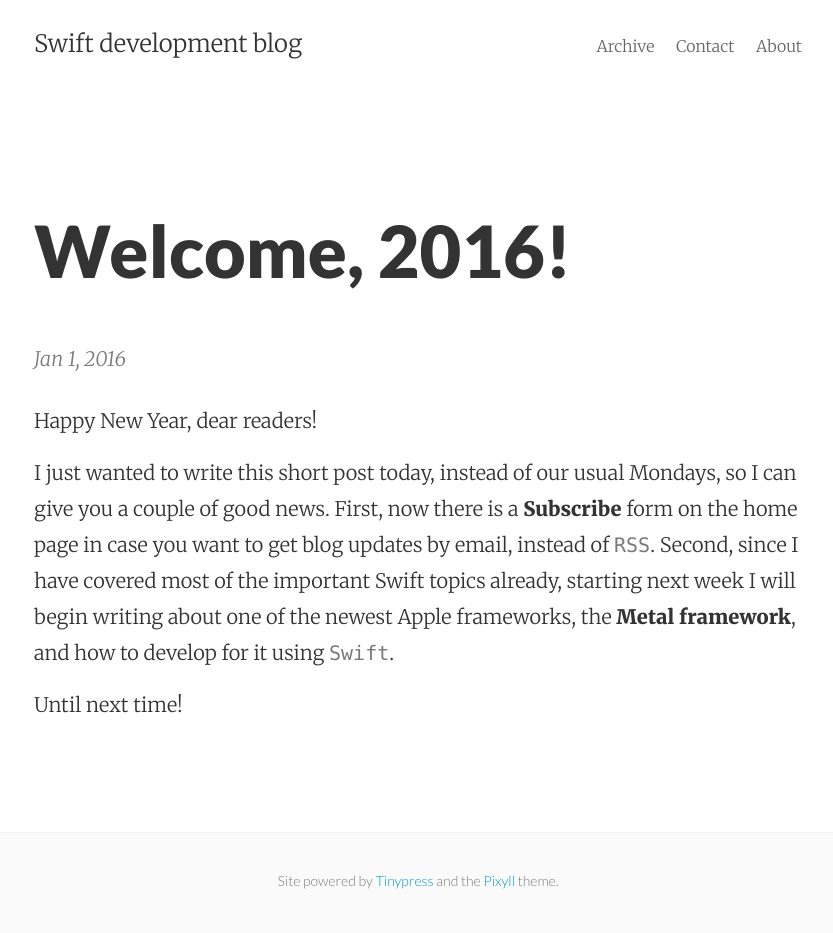
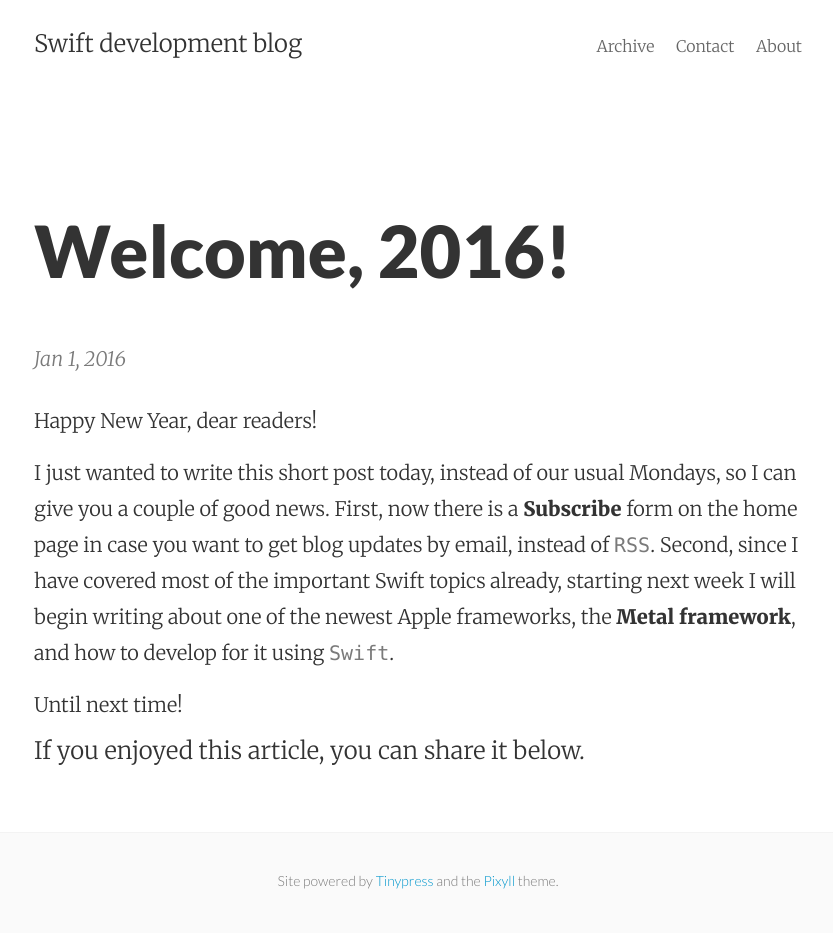
Before and after one commit to mhorga/mhorga.github.io, a Jekyll site: the page built from _posts/2016-01-01-welcome-2016.markdown, in a window 1280 px wide. Shown: the whole page, without its empty margins (222-1055 px from the left). Built offline with Jekyll 4.4.1, drawn with Linux system fonts in a browser that asks for light colours; comment, search, counter and statistics services are not loaded.

Commit message:
updated Post

```diff
--- a/_layouts/post.html
+++ b/_layouts/post.html
@@ -5,10 +5,6 @@
   <h1 class="py2">{{ page.title }}</h1>
   <span class="post-meta">{{ page.date | date: "%b %-d, %Y" }}</span>
 </div>
-
-<article class="post-content">
-  {{ content }}
-</article>
 
 <div class="a2a_kit a2a_kit_size_32 a2a_default_style">
   <a class="a2a_button_twitter"></a>
@@ -19,3 +15,19 @@
   <a class="a2a_button_email"></a>
 </div>
 <script async src="https://static.addtoany.com/menu/page.js"></script>
+
+<article class="post-content">
+  {{ content }}
+</article>
+
+If you enjoyed this article, you can share it below.
+
+<div class="a2a_kit a2a_kit_size_32 a2a_default_style">
+  <a class="a2a_button_twitter"></a>
+  <a class="a2a_button_reddit"></a>
+  <a class="a2a_button_facebook"></a>
+  <a class="a2a_button_google_plus"></a>
+  <a class="a2a_button_linkedin"></a>
+  <a class="a2a_button_email"></a>
+</div>
+<script async src="https://static.addtoany.com/menu/page.js"></script>
```
